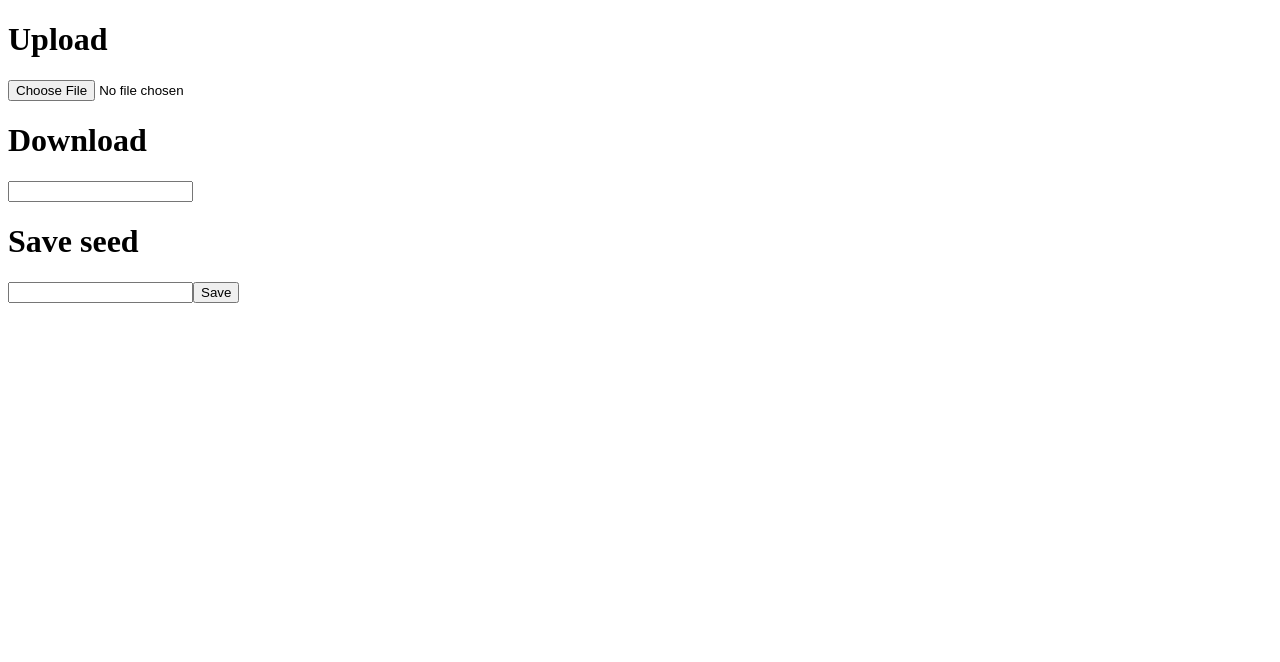
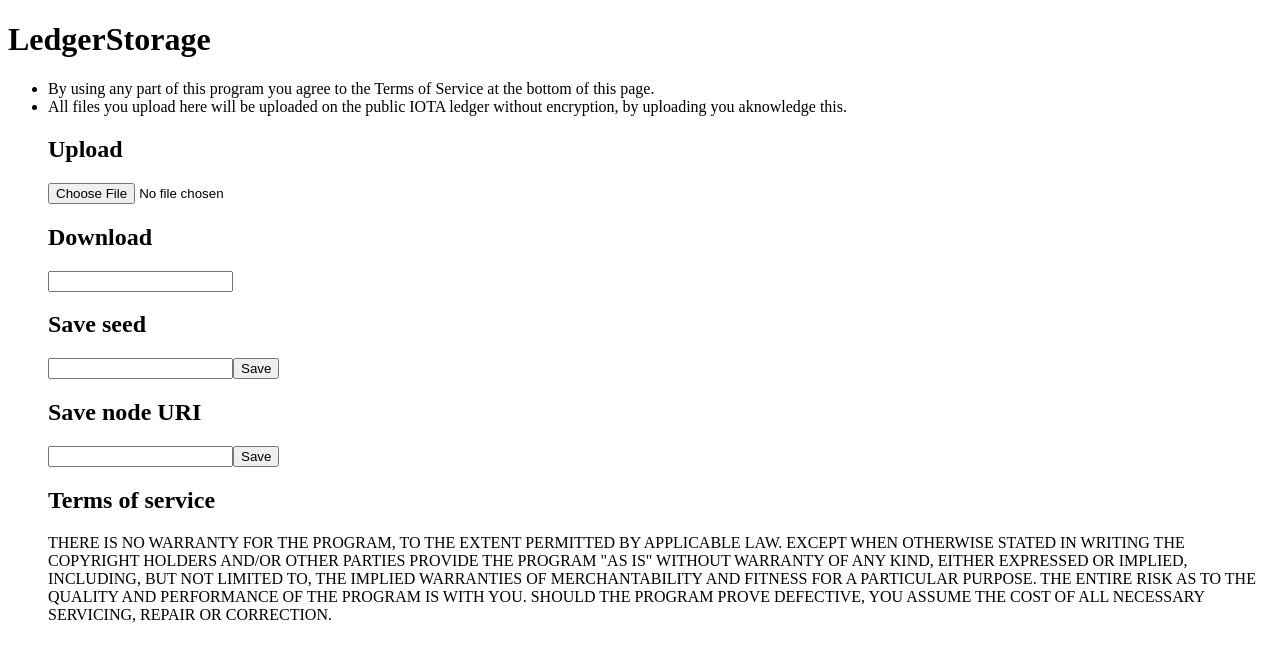
Before and after one commit to danilind/IOTA-file-share, a plain HTML site: page index.html in a window 1280 px wide. Drawn offline with Linux system fonts and the light colour scheme.

Commit message:
Update index.html

```diff
--- a/index.html
+++ b/index.html
@@ -6,15 +6,31 @@
 </head>
 
 <body>
-<h1>Upload</h1>
+<h1>LedgerStorage</h1>
+<ul>
+<li>By using any part of this program you agree to the Terms of Service at the bottom of this page.</li>
+<li>All files you upload here will be uploaded on the public IOTA ledger without encryption, by uploading you aknowledge this.</li>
+<h2>Upload</h2>
 <input type='file' onchange='openFile(event)'>
 <div id="file_upload_msg"></div>
 
-<h1>Download</h1>
+<h2>Download</h2>
 <input type='text' onchange='download(this)'>
 
-<h1>Save seed</h1>
+<h2>Save seed</h2>
 <input type="text" name="Insert seed here"><button onclick="saveSeed()" type="button">Save</button>
+
+<h2>Save node URI</h2>
+<input type="text" name="Insert node uri here"><button onclick="saveSeed()" type="button">Save</button>
 </body>
 
+<h2>Terms of service</h2>
+<p>THERE IS NO WARRANTY FOR THE PROGRAM, TO THE EXTENT PERMITTED BY
+APPLICABLE LAW.  EXCEPT WHEN OTHERWISE STATED IN WRITING THE COPYRIGHT
+HOLDERS AND/OR OTHER PARTIES PROVIDE THE PROGRAM "AS IS" WITHOUT WARRANTY
+OF ANY KIND, EITHER EXPRESSED OR IMPLIED, INCLUDING, BUT NOT LIMITED TO,
+THE IMPLIED WARRANTIES OF MERCHANTABILITY AND FITNESS FOR A PARTICULAR
+PURPOSE.  THE ENTIRE RISK AS TO THE QUALITY AND PERFORMANCE OF THE PROGRAM
+IS WITH YOU.  SHOULD THE PROGRAM PROVE DEFECTIVE, YOU ASSUME THE COST OF
+        ALL NECESSARY SERVICING, REPAIR OR CORRECTION.</p>
 </html>
```
